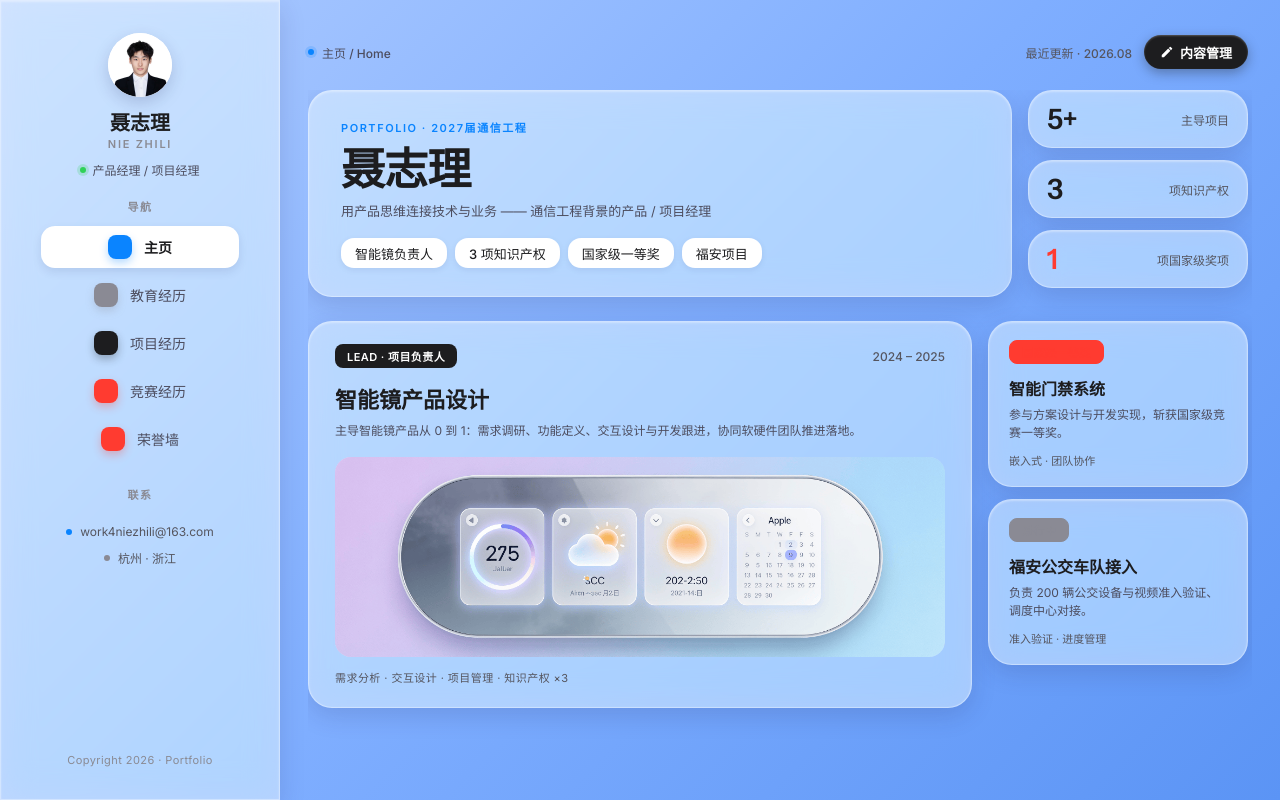
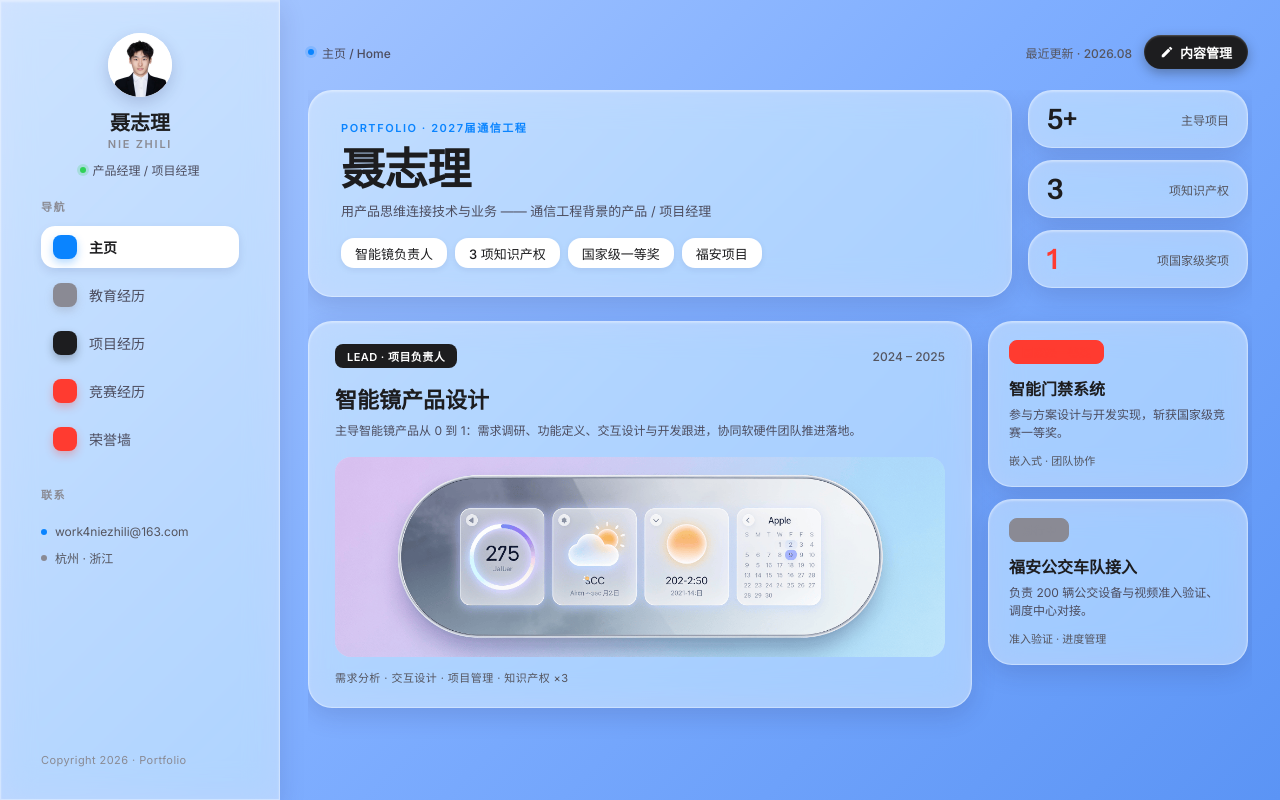
Before and after one commit to niezhili/niezhili-portfolio, a Vue app: page / in a window 1280 px wide. Built offline with nearby package versions, Linux system fonts and the light colour scheme.

Commit message:
style: revert nav/contact/footer to left-align, keep only avatar+name centered

```diff
--- a/src/components/Sidebar.vue
+++ b/src/components/Sidebar.vue
@@ -134,15 +134,13 @@ const emit = defineEmits(['navigate'])
   color: var(--ink-4);
   text-transform: uppercase;
   margin-bottom: 12px;
-  text-align: center;
 }
 
-.nav { display: flex; flex-direction: column; gap: 6px; align-items: stretch; }
+.nav { display: flex; flex-direction: column; gap: 6px; }
 
 .nav-item {
   display: flex;
   align-items: center;
-  justify-content: center;
   gap: 12px;
   height: 42px;
   padding: 0 12px;
@@ -152,7 +150,7 @@ const emit = defineEmits(['navigate'])
   color: var(--ink-2);
   font-size: 14px;
   font-weight: 500;
-  text-align: center;
+  text-align: left;
   transition: background 0.15s ease;
 }
 .nav-item:hover { background: rgba(255, 255, 255, 0.35); }
@@ -166,14 +164,12 @@ const emit = defineEmits(['navigate'])
 .contact {
   display: flex;
   flex-direction: column;
-  align-items: center;
   gap: 10px;
   margin-top: 6px;
 }
 .contact-row {
   display: flex;
   align-items: center;
-  justify-content: center;
   gap: 8px;
   font-size: 12px;
   color: var(--ink-3);
@@ -187,6 +183,5 @@ const emit = defineEmits(['navigate'])
   font-size: 11px;
   color: var(--ink-4);
   letter-spacing: 0.04em;
-  text-align: center;
 }
 </style>
```
